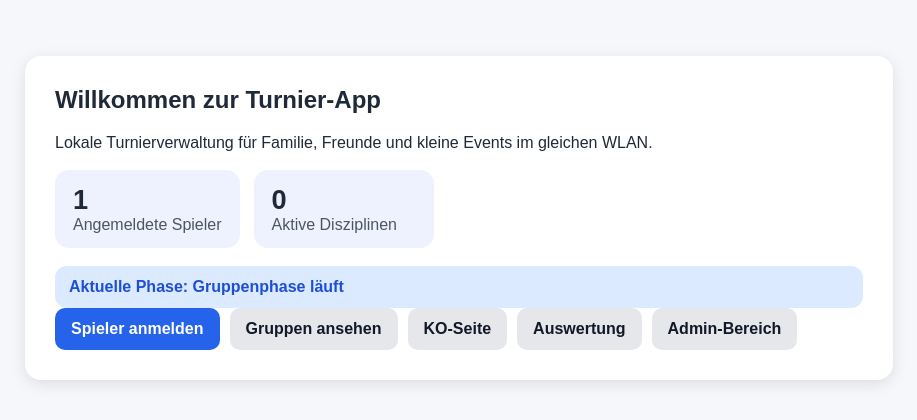
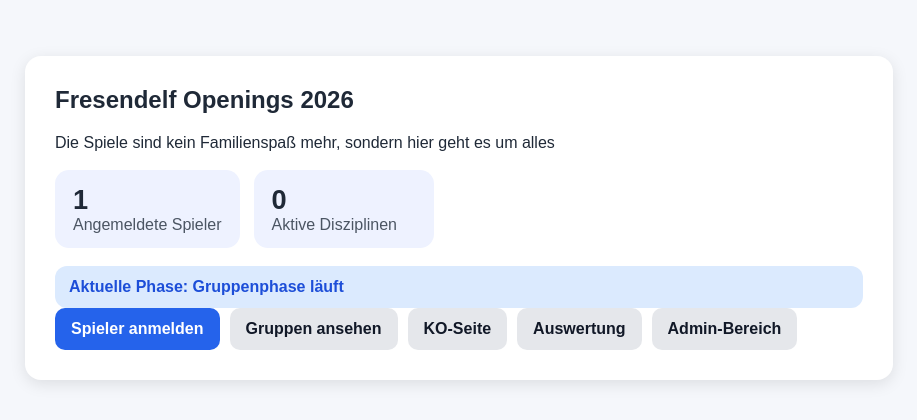
Before and after one commit to luiscalvin-web/turnier-app, a Flask app: page / in a window 1280 px wide. Shown: the part 134-554 px from the top of the page, without its empty margins (181-1098 px from the left). Run offline with Flask 3, Linux system fonts and the light colour scheme; the visitor is signed in with stand-in values (Sample User, id 1); data comes from the database, SQL or seed files in the repository; data that the repository does not hold is empty.

Commit message:
Update index.html

```diff
--- a/templates/index.html
+++ b/templates/index.html
@@ -2,8 +2,8 @@
 {% block title %}Start | Turnier App{% endblock %}
 {% block content %}
 <section class="hero card">
-    <h1>Willkommen zur Turnier-App</h1>
-    <p>Lokale Turnierverwaltung für Familie, Freunde und kleine Events im gleichen WLAN.</p>
+    <h1>Fresendelf Openings 2026</h1>
+    <p>Die Spiele sind kein Familienspaß mehr, sondern hier geht es um alles</p>
 
     <div class="hero-stats">
         <div class="stat">
```
